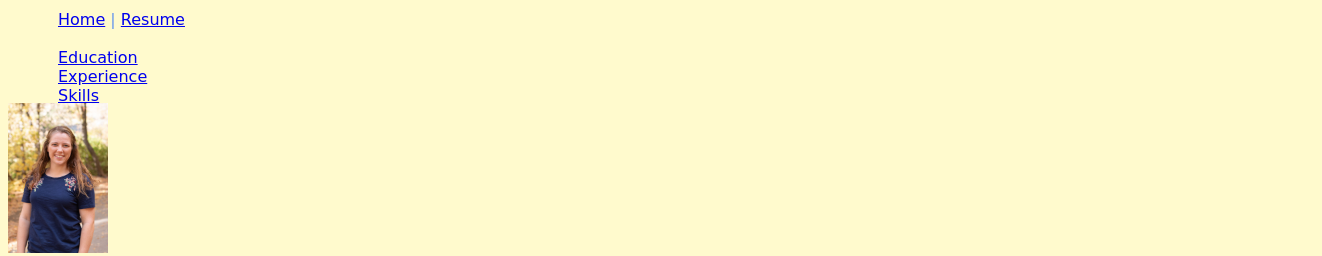
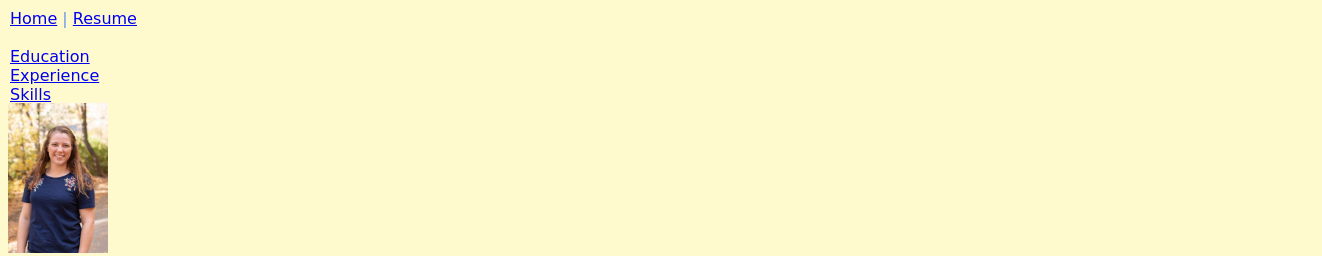
Before and after one commit to emily3h/is201w, a plain HTML site: page resume.html/myresume.html in a window 1280 px wide. Shown: the top 256 px of the page, 1322 px wide, since content can reach past the window. Drawn offline with Linux system fonts and the light colour scheme.

Commit message:
Update mystyles.css

```diff
--- a/resume.html/mystyles.css
+++ b/resume.html/mystyles.css
@@ -5,8 +5,8 @@ p{
     font-family: cursive;
     color: cornflowerblue;
     position: relative;
-    left: 50px;
-    top: 2px;
+    left: 2px;
+    top: 1px;
 }
 body{
     font-family: Verdana, Geneva, Tahoma, sans-serif;
```
